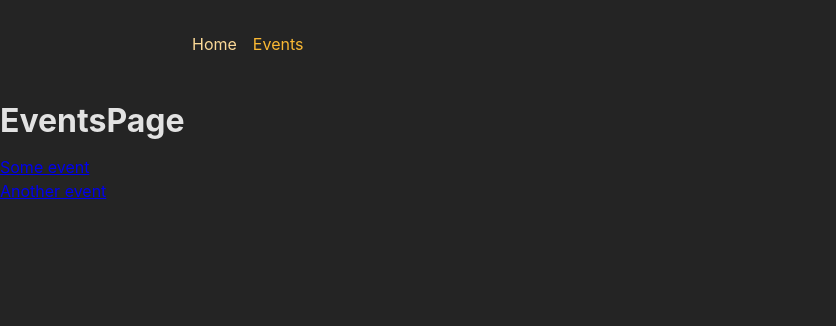
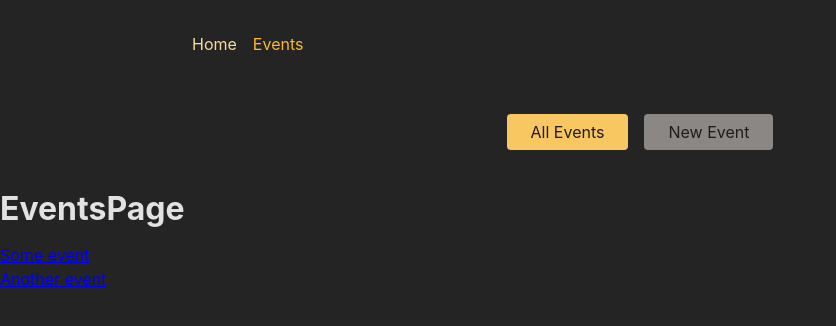
Before and after one commit to colson0x1/advanced-react-router, a React (Create React App) app in the folder frontend/: page /events in a window 1280 px wide. Shown: the top 326 px of the page, without its empty margins (0-836 px from the left). Built offline with nearby package versions, Linux system fonts and the light colour scheme.

Commit message:
add another nested layout route that includes the event navigation component above all /events... page components

```diff
--- a/frontend/src/App.jsx
+++ b/frontend/src/App.jsx
@@ -2,6 +2,7 @@ import { createBrowserRouter, RouterProvider } from 'react-router-dom';
 import EditEventPage from './pages/EditEvent';
 import EventDetailPage from './pages/EventDetail';
 import EventsPage from './pages/Events';
+import EventsRootLayout from './pages/EventsRoot';
 import HomePage from './pages/Home';
 import NewEventPage from './pages/NewEvent';
 import RootLayout from './pages/Root';
@@ -22,10 +23,23 @@ const router = createBrowserRouter([
     // empty path
     children: [
       { index: true, element: <HomePage /> },
-      { path: 'events', element: <EventsPage /> },
-      { path: 'events/:eventId', element: <EventDetailPage /> },
-      { path: 'events/new', element: <NewEventPage /> },
-      { path: 'events/:eventId/edit', element: <EditEventPage /> },
+      {
+        path: 'events',
+        element: <EventsRootLayout />,
+        // now we have to adjust children routes path
+        // so we have couple of relative paths here
+        // And now the overall path is constructed from the conbination
+        // of /events and whatever path we have down here.
+        // And of course this fist route here can again be turned into a index
+        // route for this events parent route.
+        // Now all these events routes have this new event specific navigation here
+        children: [
+          { index: true, element: <EventsPage /> },
+          { path: ':eventId', element: <EventDetailPage /> },
+          { path: 'new', element: <NewEventPage /> },
+          { path: ':eventId/edit', element: <EditEventPage /> },
+        ],
+      },
     ],
   },
 ]);
--- a/frontend/src/components/EventsNavigation.jsx
+++ b/frontend/src/components/EventsNavigation.jsx
@@ -1,3 +1,4 @@
+import { NavLink } from 'react-router-dom';
 import classes from './EventsNavigation.module.css';
 
 function EventsNavigation() {
@@ -6,10 +7,27 @@ function EventsNavigation() {
       <nav>
         <ul className={classes.list}>
           <li>
-            <a href="/events">All Events</a>
+            {/* We'll also add `end` prop to this NavLink so that this is not active
+            if we're on /events/new but only if we're on just /events */}
+            <NavLink
+              to='/events'
+              className={({ isActive }) =>
+                isActive ? classes.active : undefined
+              }
+              end
+            >
+              All Events
+            </NavLink>
           </li>
           <li>
-            <a href="/events/new">New Event</a>
+            <NavLink
+              to='/events/new'
+              className={({ isActive }) =>
+                isActive ? classes.active : undefined
+              }
+            >
+              New Event
+            </NavLink>
           </li>
         </ul>
       </nav>
--- /dev/null
+++ b/frontend/src/pages/EventsRoot.jsx
@@ -0,0 +1,17 @@
+import { Outlet } from 'react-router-dom';
+import EventsNavigation from '../components/EventsNavigation';
+
+function EventsRootLayout() {
+  return (
+    <>
+      <EventsNavigation />
+      {/* We're rendering the Outlet component here because we wanna use this
+      EventsRootLayout component as a wrapper around other pages, where the
+      content of those pages should be rendered in this place where we have
+      this Outlet component as a marker so to say */}
+      <Outlet />
+    </>
+  );
+}
+
+export default EventsRootLayout;
```
